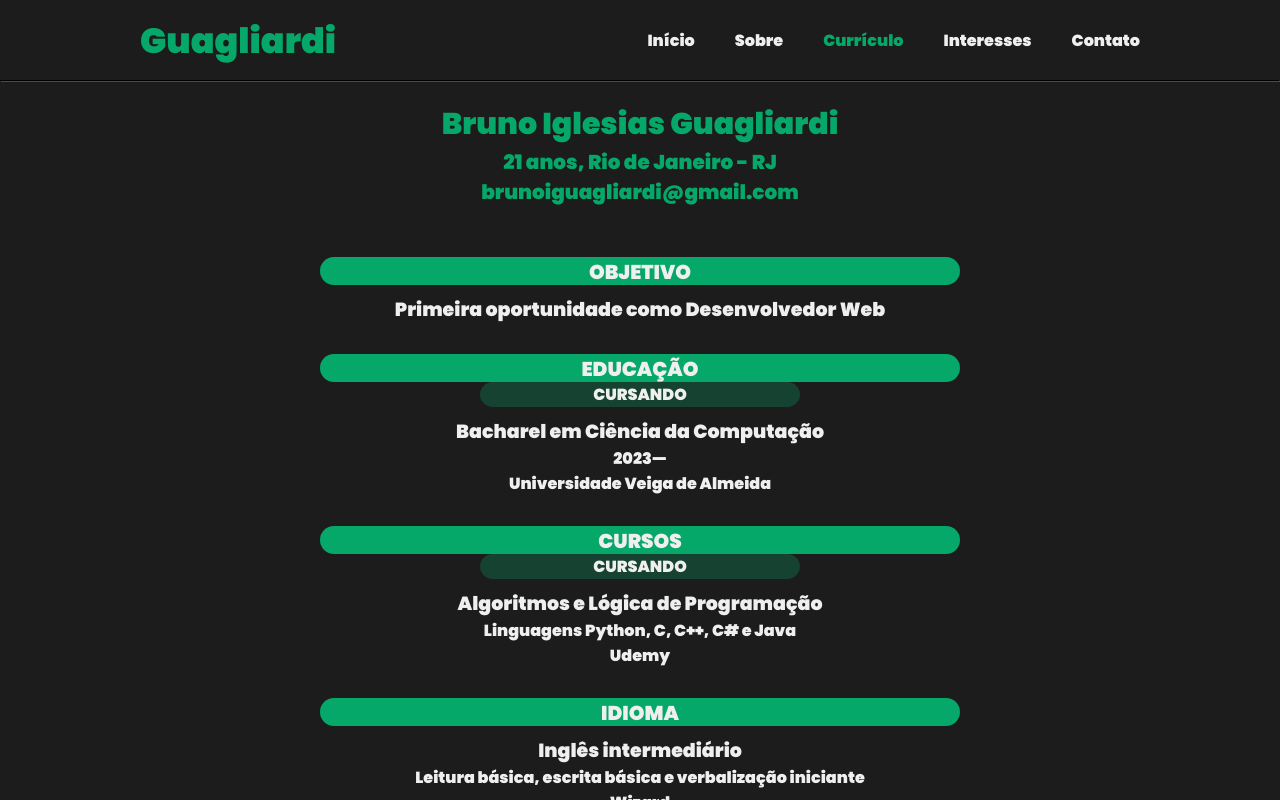
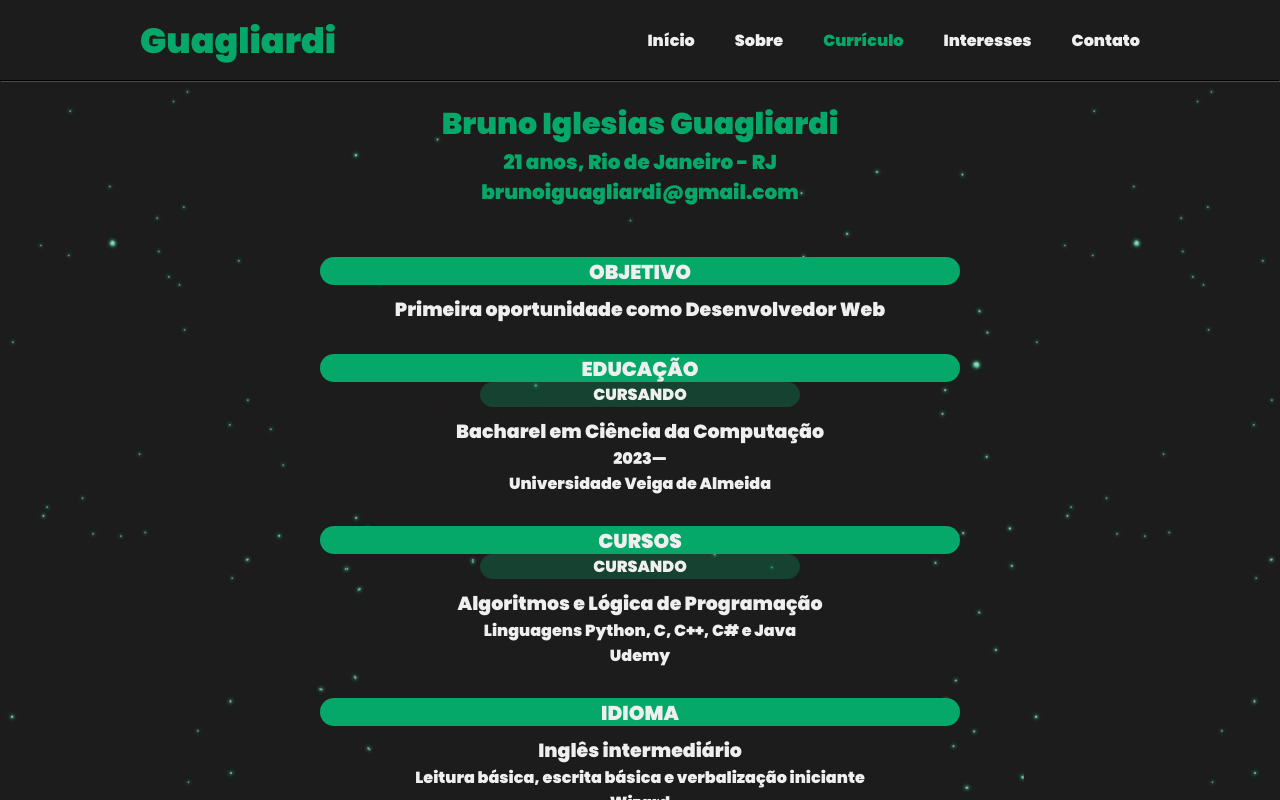
Before and after one commit to BrunoGuagliardi/GuagliardiCurriculo, a plain HTML site: page index.html in a window 1280 px wide. Drawn offline with Linux system fonts and the light colour scheme.

Commit message:
Update style.css

```diff
--- a/style.css
+++ b/style.css
@@ -19,7 +19,7 @@ html,body{
   height: 100%;
   overflow-x: hidden;
   font-family: 'Poppins', sans-serif;
-  background-image: url("Wallpaper.png");
+  background-image: url("img/Wallpaper.png");
 }
 
 hr{
```
